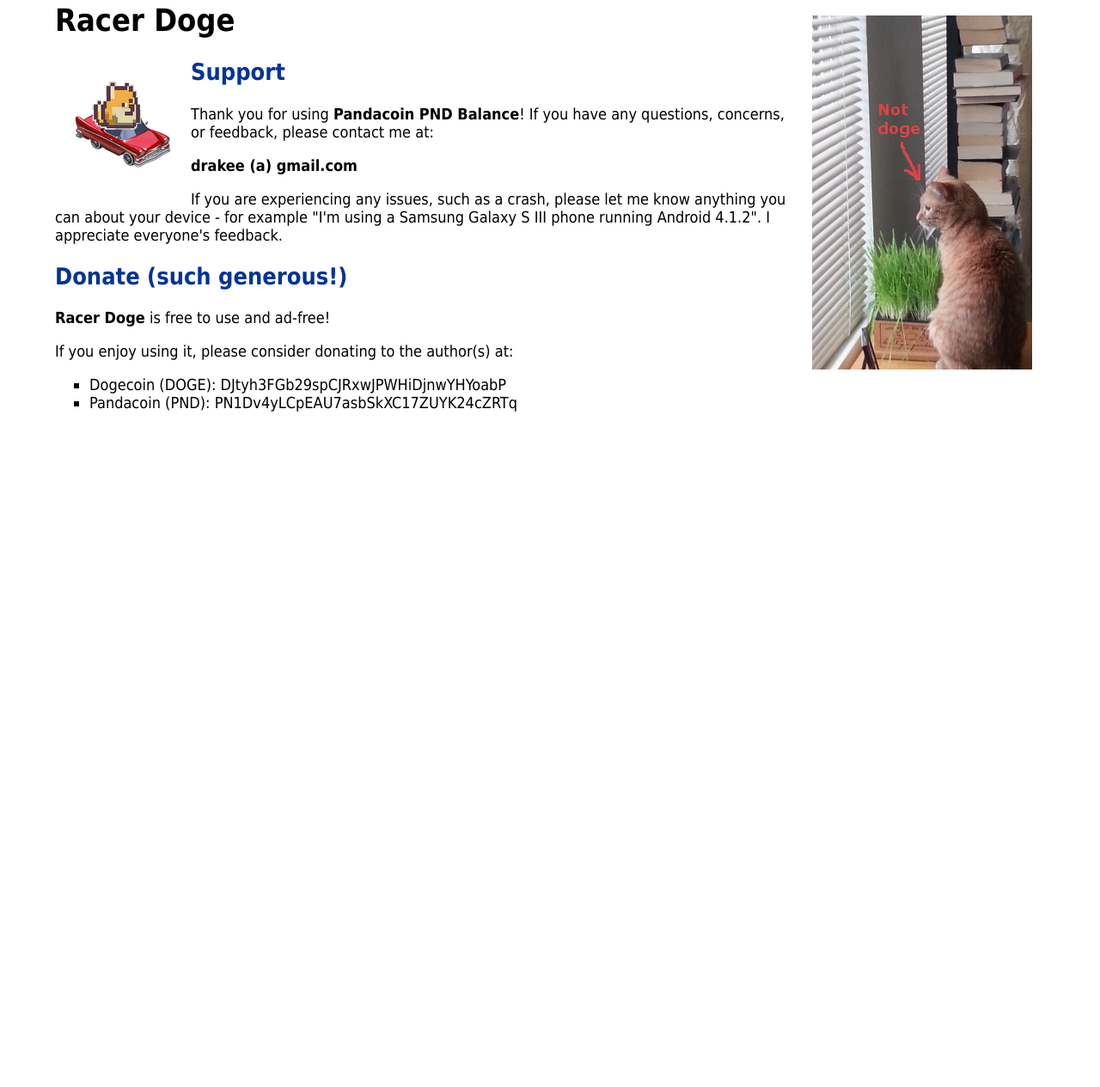
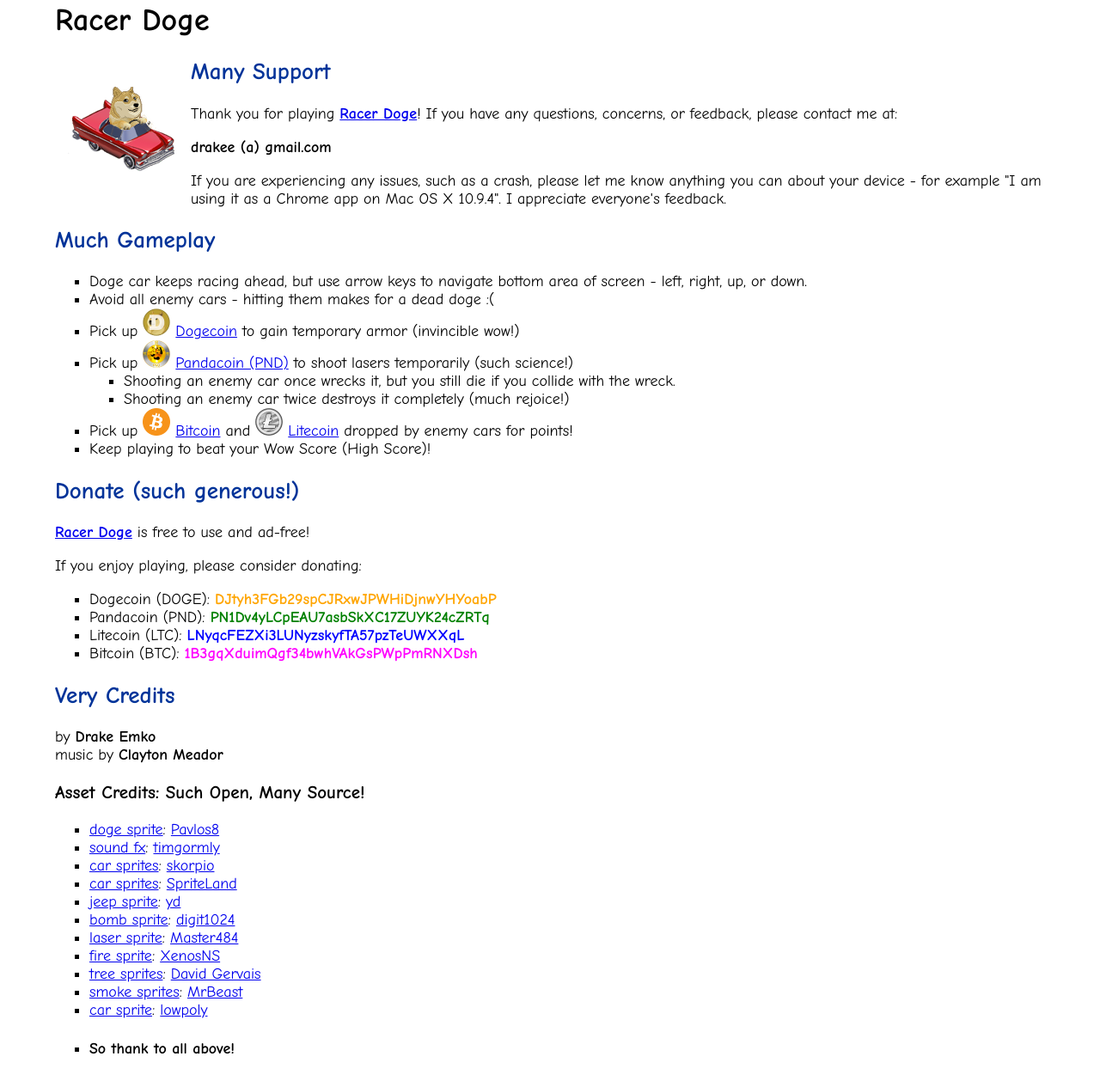
Before and after one commit to psydrake/racerDoge, a browser extension: page webapp/merges/support.html in a window 1280 px wide. Shown: the part 7-1272 px from the top of the page at 86% size. Before the commit the page ends 800 px from the top, so only its background shows below. Drawn offline with Linux system fonts and the light colour scheme; files whose address does not match are found by name.

Commit message:
added support page

```diff
--- a/webapp/merges/support.html
+++ b/webapp/merges/support.html
@@ -4,7 +4,7 @@
 <title>Racer Doge Support</title>
 <style type="text/css">
   body {
-	  font-family: acme, tahoma, arial, sans-serif;
+	  font-family:"Comic Sans MS", cursive, sans-serif;
 	  font-size: large;
 	  background-color: white;
 	  width: 90%;
@@ -43,28 +43,101 @@
 </style>
 </head>
 <body>
-<img src="img/jeffrey_catgrass.jpg" alt="Our cate Jeffrey" title="Jeffrey" class="side-pic"/>
+<!--<img src="img/jeffrey_catgrass.jpg" alt="Our cate Jeffrey" title="Jeffrey" class="side-pic"/>-->
 <div class="clear">
 	<h1>Racer Doge</h1>
 	<img src="img/racerDoge128.png" class="logo" alt="Racer Doge" title="Racer Doge"/>
-	<h2>Support</h2>
+	<h2>Many Support</h2>
 	<p>
-		Thank you for using <strong>Pandacoin PND Balance</strong>! If you have any questions, concerns, or feedback, please contact me at:
+		Thank you for playing <strong><a href="http://djv2mmq1jocj7.cloudfront.net/">Racer Doge</a></strong>! If you have any questions, concerns, or feedback, please contact me at:
 		<dd><strong>drakee (a) gmail.com</strong></dd>
 	</p>
 	<p>
-		If you are experiencing any issues, such as a crash, please let me know anything you can about your device - for example "I'm using a Samsung Galaxy S III phone running Android 4.1.2". I appreciate everyone's feedback.
+		If you are experiencing any issues, such as a crash, please let me know anything you can about your device - for example <!--"I'm using a Samsung Galaxy S III phone running Android 4.1.2" or-->
+		"I am using it as a Chrome app on Mac OS X 10.9.4". I appreciate everyone's feedback.
+	</p>
+</div>
+<div id="gameplay">
+	<h2>Much Gameplay</h2>
+	<p>
+		<ul>
+			<li>Doge car keeps racing ahead, but use arrow keys to navigate bottom area of screen - left, right, up, or down.</li>
+			<li>Avoid all enemy cars - hitting them makes for a dead doge :(</li>
+			<li>Pick up <img src="img/dogecoin64.png" width="32"/> <a href="http://dogecoin.com/">Dogecoin</a> to gain temporary armor (invincible wow!)</li>
+			<li>Pick up <img src="img/pandacoin64.png" width="32"/> <a href="http://pandacoinpnd.org/">Pandacoin (PND)</a> to shoot lasers temporarily (such science!)
+				<ul>
+					<li>Shooting an enemy car once wrecks it, but you still die if you collide with the wreck.</li>
+					<li>Shooting an enemy car twice destroys it completely (much rejoice!)</li>
+				</ul>
+			</li>
+			<li>
+				Pick up <img src="img/bitcoin64.png" width="32"/> <a href="https://bitcoin.org/">Bitcoin</a> and
+				<img src="img/ltc64.png" width="32"/> <a href="https://litecoin.org/">Litecoin</a> dropped by enemy cars for points!
+			</li>
+			<li>
+				Keep playing to beat your Wow Score (High Score)!
+			</li>
+		</ul>
 	</p>
 </div>
 <div class="clear" id="donate">
 	<h2>Donate (such generous!)</h2>
-	<p><strong>Racer Doge</strong> is free to use and ad-free!</p>
-	<p>If you enjoy using it, please consider donating to the author(s) at:
+	<p><strong><a href="http://djv2mmq1jocj7.cloudfront.net/">Racer Doge</a></strong> is free to use and ad-free!</p>
+	<p>If you enjoy playing, please consider donating:
 		<ul>
-			<li>Dogecoin (DOGE): DJtyh3FGb29spCJRxwJPWHiDjnwYHYoabP</li>
-			<li>Pandacoin (PND): PN1Dv4yLCpEAU7asbSkXC17ZUYK24cZRTq</li>
+			<li>Dogecoin (DOGE): <span style="font-weight:700; color:orange">DJtyh3FGb29spCJRxwJPWHiDjnwYHYoabP</span></li>
+			<li>Pandacoin (PND): <span style="font-weight:700; color:green">PN1Dv4yLCpEAU7asbSkXC17ZUYK24cZRTq</span></li>
+			<li>Litecoin (LTC): <span style="font-weight:700; color:blue">LNyqcFEZXi3LUNyzskyfTA57pzTeUWXXqL</span></li>
+			<li>Bitcoin (BTC): <span style="font-weight:700; color:magenta">1B3gqXduimQgf34bwhVAkGsPWpPmRNXDsh</span></li>
 		</ul>
 	</p>
+</div>
+<div class="clear" id="credits">
+	<h2>Very Credits</h2>
+	<p>
+		<div>by <strong>Drake Emko</strong></div>
+		<div>music by <strong>Clayton Meador</strong></div>
+	</p>
+	<p>
+		<h3>Asset Credits: Such Open, Many Source!</h3>
+		<ul>
+			<li>
+				<a href="http://pavlos8.deviantart.com/art/Pixel-Doge-v2-427071521">doge sprite</a>: <a href="http://pavlos8.deviantart.com/">Pavlos8</a>
+			</li>
+			<li>
+				<a href="http://www.freesound.org/people/timgormly/packs/10094/">sound fx</a>: <a href="http://www.freesound.org/people/timgormly">timgormly</a>
+			</li>
+			<li>
+				<a href="http://opengameart.org/content/lpc-skorpios-scifi-sprite-pack">car sprites</a>: <a href="http://opengameart.org/users/skorpio">skorpio</a>
+			</li>
+			<li>
+				<a href="http://www.spriteland.com/sprites/cars-sprite-pack.html">car sprites</a>: <a href="http://www.spriteland.com/sprites">SpriteLand</a>
+			</li>
+			<li>
+				<a href="http://opengameart.org/content/military-jeep">jeep sprite</a>: <a href="http://opengameart.org/users/yd">yd</a>
+			</li>
+			<li>
+				<a href="http://opengameart.org/content/digit1024-bomb">bomb sprite</a>: <a href="http://opengameart.org/users/digit1024">digit1024</a>
+			</li>
+			<li>
+				<a href="http://opengameart.org/content/bullet-collection-1-m484">laser sprite</a>: <a href="http://m484games.ucoz.com">Master484</a>
+			</li>
+			<li>
+				<a href="http://opengameart.org/content/simple-animate-fire">fire sprite</a>: <a href="http://opengameart.org/users/xenosns">XenosNS</a>
+			</li>
+			<li>
+				<a href="http://pousse.rapiere.free.fr/tome/">tree sprites</a>: <a href="http://pousse.rapiere.free.fr/">David Gervais</a>
+			</li>
+			<li>
+				<a href="http://opengameart.org/content/smoke-aura">smoke sprites</a>: <a href="http://opengameart.org/users/mrbeast">MrBeast</a>
+			</li>
+			<li>
+				<a href="http://www.my-bestgames.com/lowpoly.html">car sprite</a>: <a href="http://www.my-bestgames.com/lowpoly.html">lowpoly</a>
+			</li>
+			<li>
+				<h4>So thank to all above!</h4>
+			</li>
+	</ul>
 </div>
 <!--
 <div class="clear">
--- a/www/js/main.js
+++ b/www/js/main.js
@@ -1004,6 +1004,9 @@
 				if (index === 1) {
 					openLink('http://djv2mmq1jocj7.cloudfront.net/support.html#donate')
 				}
+				else {
+					openLink('http://djv2mmq1jocj7.cloudfront.net/support.html#credits')
+				}
 			});
 
 			// Game Over label
```
Also changed, not shown: webapp/merges/img/bitcoin64.png (added), webapp/merges/img/dogecoin64.png (added), webapp/merges/img/ltc64.png (added), webapp/merges/img/pandacoin192.png (deleted), webapp/merges/img/pandacoin64.png (added), webapp/merges/img/racerDoge128.png (deleted).
